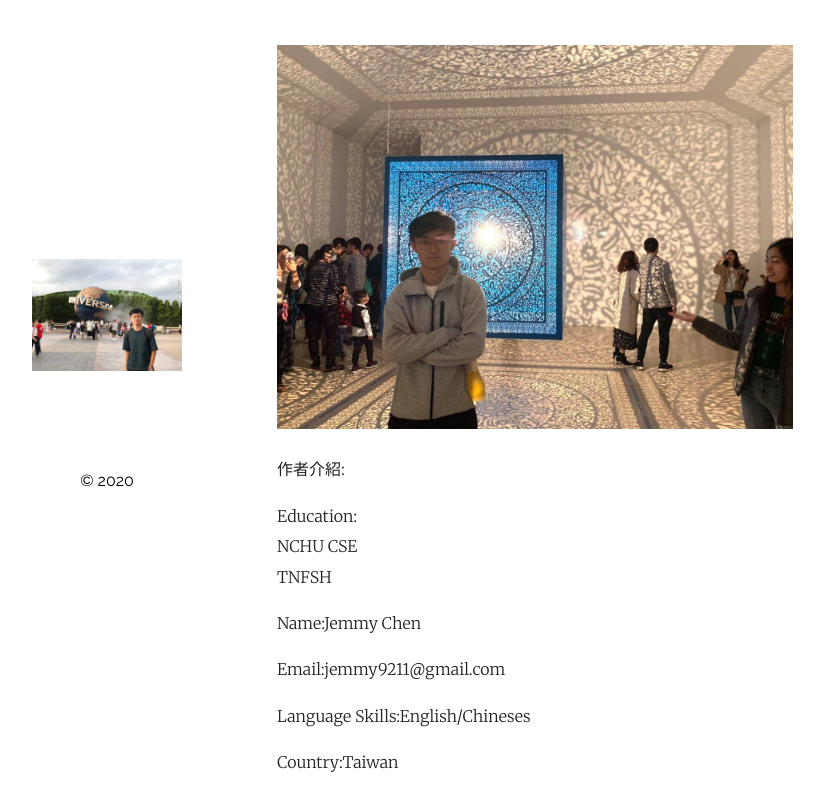
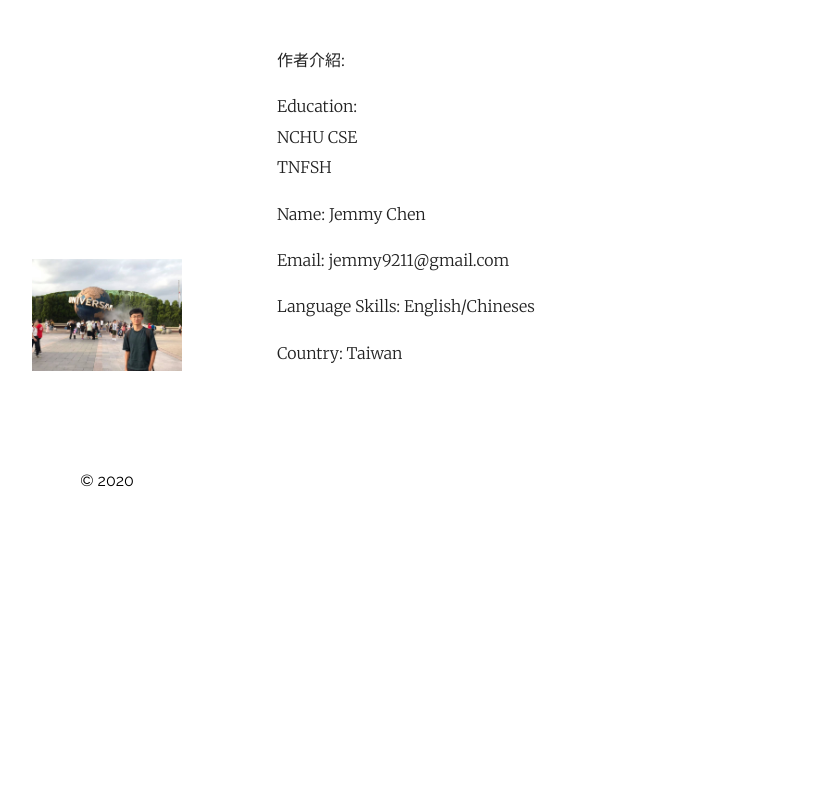
Before and after one commit to jemmy9211/jemmy9211.github.io, a Jekyll site: the page built from _posts/2020-1-20-Writer.markdown, in a window 1280 px wide. Shown: the top 811 px of the page, without its empty margins (78-902 px from the left). Built offline with Jekyll 4.4.1, drawn with Linux system fonts in a browser that asks for light colours.

Commit message:
change aboutme

```diff
--- a/_posts/2020-1-20-Writer.markdown
+++ b/_posts/2020-1-20-Writer.markdown
@@ -4,18 +4,21 @@ title: Writer
 date:   1999-09-21 00:00:00 +0800
 permalink: /Writer/
 ---
-<img src="/assets/my.jpg" width="516" height="384">
 
 作者介紹:
 
 Education:
-NCHU CSE
-TNFSH
+    NCHU CSE
+    TNFSH
 
-Name:Jemmy Chen
+Name:
+    Jemmy Chen
 
-Email:jemmy9211@gmail.com
+Email:
+    jemmy9211@gmail.com
 
-Language Skills:English/Chineses
+Language Skills:
+    English/Chineses
 
-Country:Taiwan
+Country:
+    Taiwan
```
